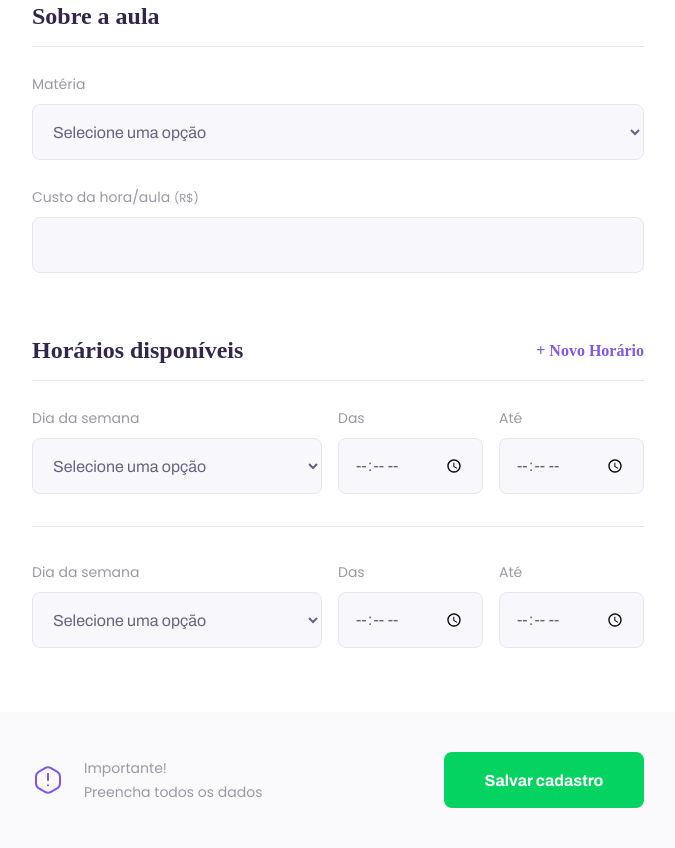
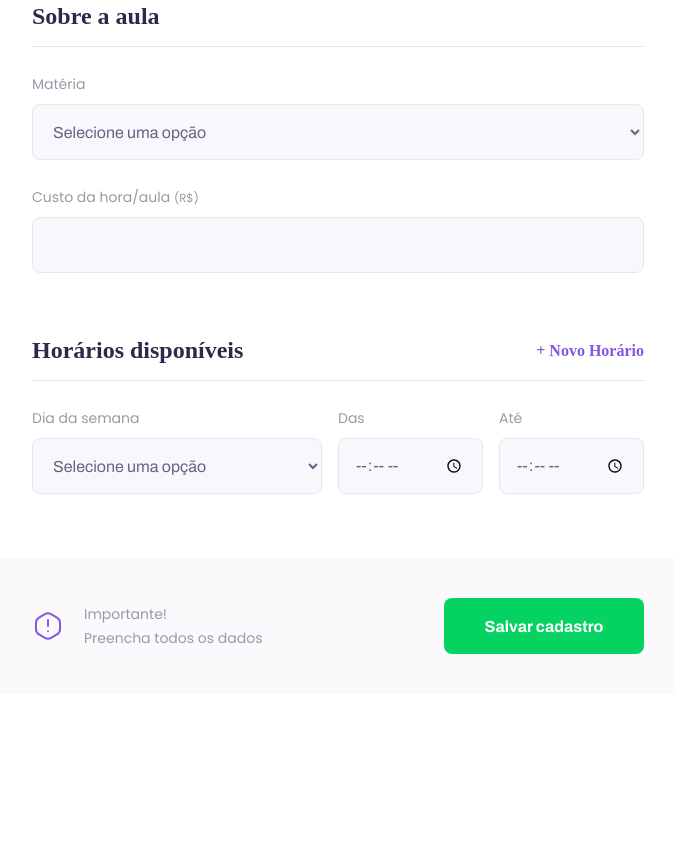
Before and after one commit to vanialadev/nlw-html-css-rocketseat, a plain HTML site: page give-classes.html in a window 1280 px wide. Shown: the part 929-1777 px from the top of the page, without its empty margins (302-977 px from the left). After the commit the page ends 1623 px from the top, so only its background shows below. Drawn offline with Linux system fonts and the light colour scheme.

Commit message:
refatornado

```diff
--- a/give-classes.html
+++ b/give-classes.html
@@ -84,7 +84,8 @@
           </fieldset>
 
           <fieldset id="schedule-items">
-            <legend>Horários disponíveis
+            <legend>
+              Horários disponíveis
               <button type="button" id="add-time">+ Novo Horário</button>
             </legend>
             <div class="schedule-item">
@@ -111,33 +112,8 @@
                 <input type="time" name="time_to[]" required />
               </div>
             </div>
-            <div class="schedule-item">
-              <div class="select-block">
-                <label for="weekday">Dia da semana</label>
-                <select name="weekday[]" id="weekday" required>
-                  <option value="">Selecione uma opção</option>
-                  <option value="0">Domingo</option>
-                  <option value="1">Segunda-feira</option>
-                  <option value="2">Terça-feira</option>
-                  <option value="3">Quarta-feira</option>
-                  <option value="4">Quinta-feira</option>
-                  <option value="5">Sexta-feira</option>]
-                  <option value="6">Sábado</option>
-                </select>
-              </div>
-
-              <div class="input-block">
-                <label for="time_from">Das</label>
-                <input type="time" name="time_from[]" required />
-              </div>
-              <div class="input-block">
-                <label for="time_to">Até</label>
-                <input type="time" name="time_to[]" required />
-              </div>
-            </div>
           </fieldset>
         </form>
-
         <footer>
           <p>
             <img src="/images/icons/warning.svg" alt="Aviso importante" />
--- a/scripts/addField.js
+++ b/scripts/addField.js
@@ -9,9 +9,7 @@ function cloneField() {
 
   const fields = newFieldContainer.querySelectorAll("input");
 
-  fields.forEach(function (field) {
-    field.value = "";
-  });
+  fields.forEach(field => field.value = "");
 
   document.querySelector("#schedule-items").appendChild(newFieldContainer);
 }
```
